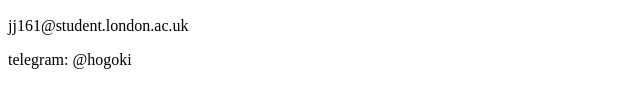
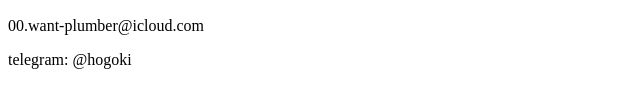
Before and after one commit to JeongHogok/raytrac.ing, a plain HTML site: page index.html in a window 1280 px wide. Shown: the part 326-434 px from the top of the page, 0-640 px from the left. Drawn offline with nearby package versions, Linux system fonts and the light colour scheme.

Commit message:
Update index.html

```diff
--- a/index.html
+++ b/index.html
@@ -48,7 +48,7 @@
     </div>
     <p id="result"></p>
     <canvas id="textCanvas"></canvas>
-    <p>jj161@student.london.ac.uk</p>
+    <p>00.want-plumber@icloud.com</p>
     <p>telegram: @hogoki</p>
 
 
```
